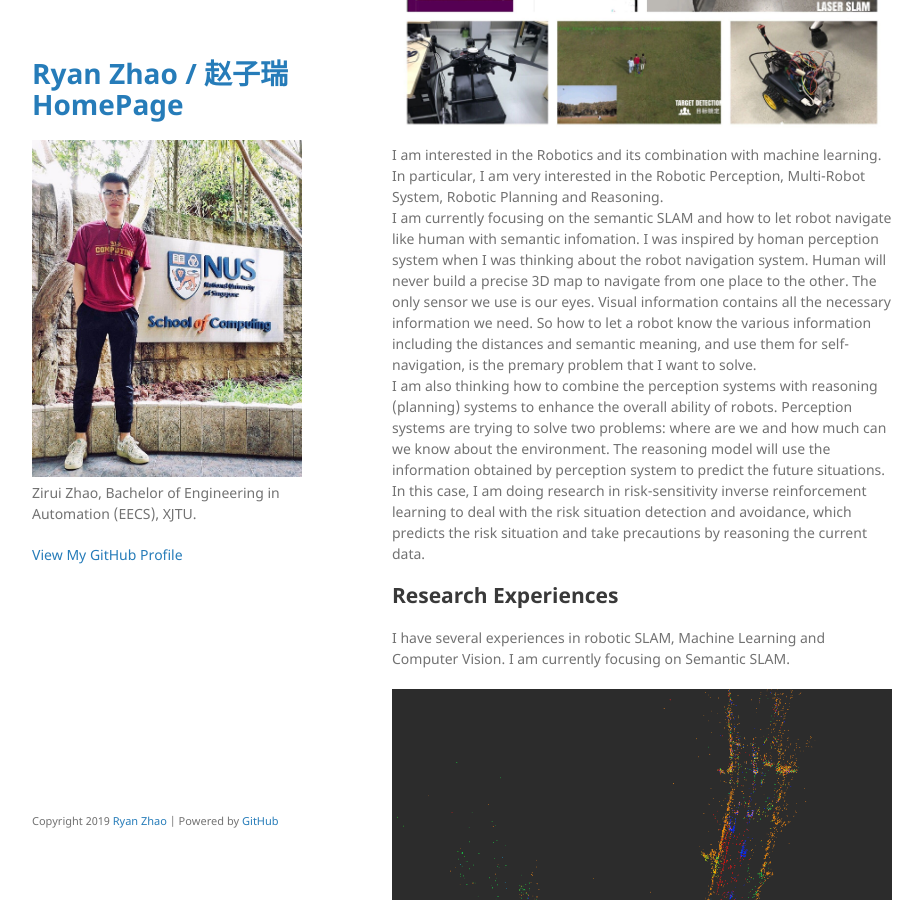
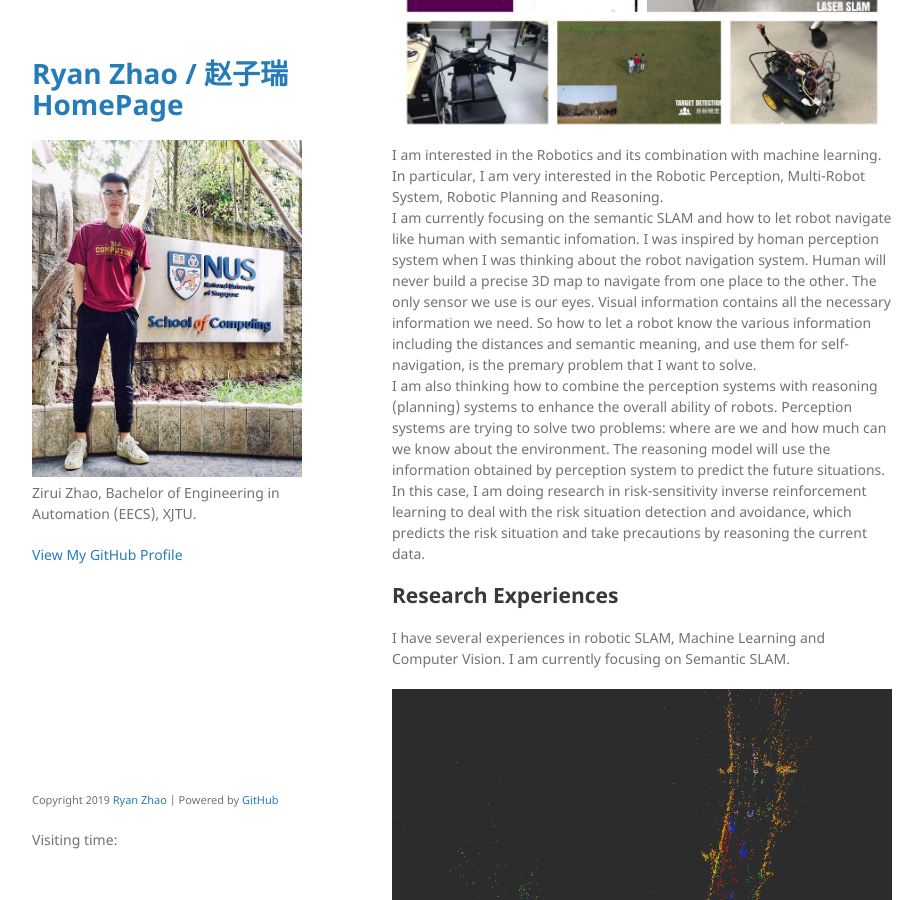
Before and after one commit to 1989Ryan/1989Ryan.github.io, a Jekyll site: the page built from index.md, in a window 1280 px wide and 900 px high, scrolled down 534 px. Shown: the whole window, without its empty margins (178-1101 px from the left). Built offline with Jekyll 4.4.1, drawn with Linux system fonts in a browser that asks for light colours; comment, search, counter and statistics services are not loaded; our own code applies the rules of GitHub Pages for plain Markdown files.

Commit message:
Update default.html

```diff
--- a/_layouts/default.html
+++ b/_layouts/default.html
@@ -55,6 +55,8 @@
         {% endif %}
         <p><small>Copyright 2019 <a href="https://github.com/1989Ryan/">Ryan Zhao</a> | Powered by <a
           href="https://github.com/">GitHub</a></small></p>
+          <script async src="//busuanzi.ibruce.info/busuanzi/2.3/busuanzi.pure.mini.js"></script>
+            <span id="busuanzi_container_site_pv"> Visiting time: <span id="busuanzi_value_site_pv"></span></span>
       </footer>
     </div>
     <script src="{{ "/assets/js/scale.fix.js" | relative_url }}"></script>
```
